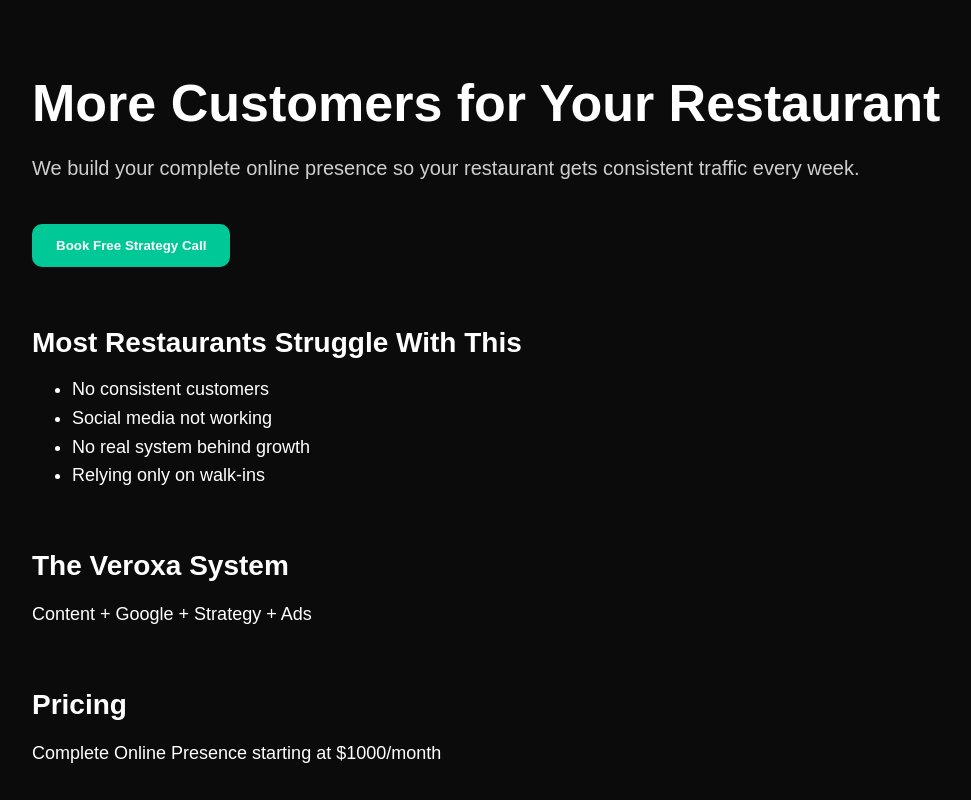
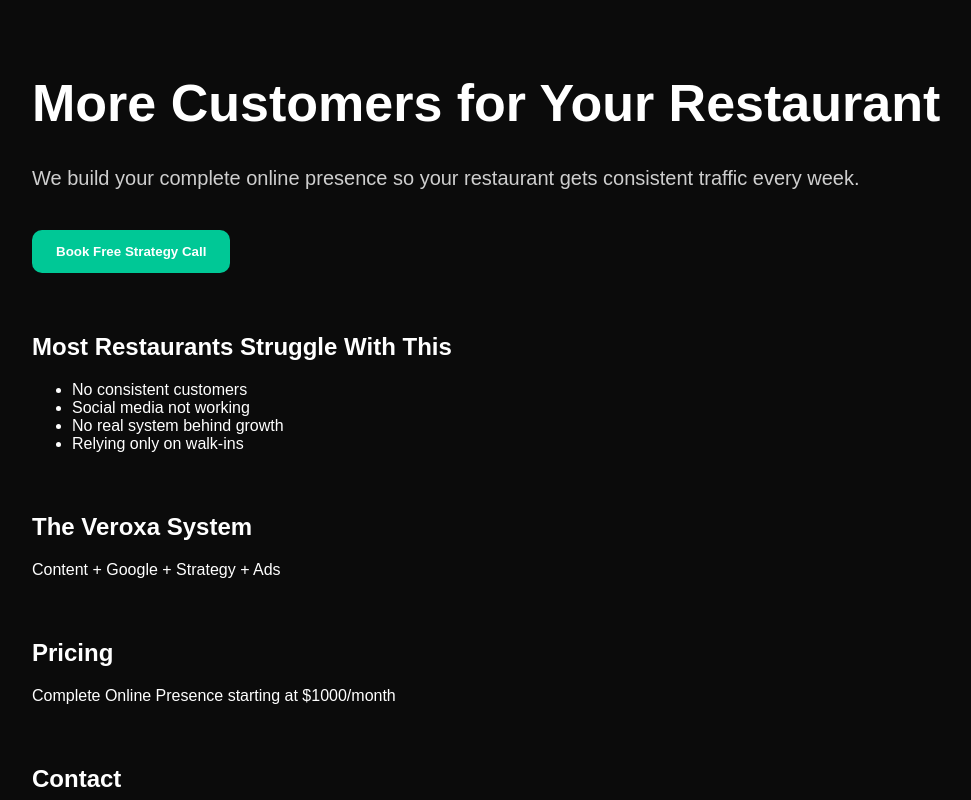
Before and after one commit to fgohar1/veroxa-site, a Next.js app: page / in a window 1280 px wide. Shown: the top 800 px of the page, without its empty margins (108-1079 px from the left). Built offline with nearby package versions, Linux system fonts and the light colour scheme.

Commit message:
Update globals.css

```diff
--- a/app/globals.css
+++ b/app/globals.css
@@ -2,39 +2,6 @@
   margin: 0;
   padding: 0;
   background: #0b0b0b;
-  color: #ffffff;
+  color: white;
   font-family: Arial, sans-serif;
 }
-
-main {
-  max-width: 1000px;
-  margin: 0 auto;
-  padding: 40px 24px;
-}
-
-section {
-  margin-top: 56px;
-}
-
-button {
-  padding: 12px 20px;
-  border: none;
-  border-radius: 10px;
-  cursor: pointer;
-}
-
-h1 {
-  font-size: 48px;
-  line-height: 1.1;
-  margin-bottom: 16px;
-}
-
-h2 {
-  font-size: 28px;
-  margin-bottom: 12px;
-}
-
-p, li {
-  font-size: 18px;
-  line-height: 1.6;
-}
```
